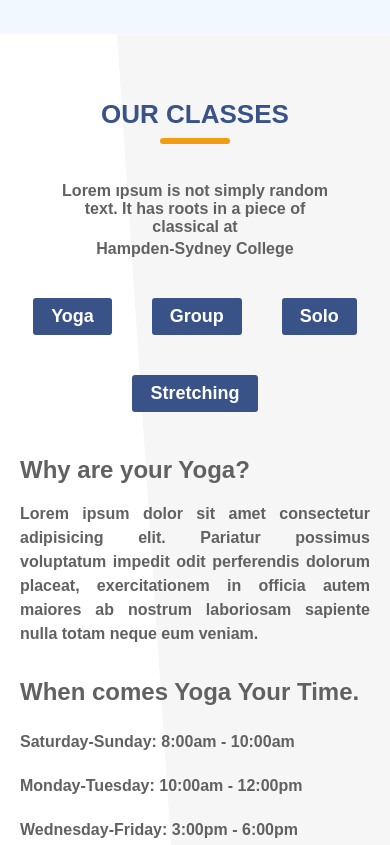
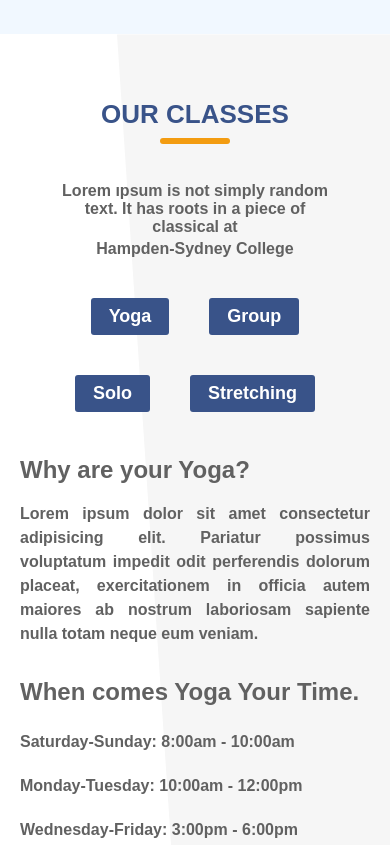
Before and after one commit to rabiademirbag/SportCenter, a plain HTML site: page index.html in a window 390 px wide. Shown: the part 1004-1849 px from the top of the page. Drawn offline with Linux system fonts and the light colour scheme.

Commit message:
first commit

```diff
--- a/style/style.css
+++ b/style/style.css
@@ -112,7 +112,7 @@ section h2::after {
     padding: 0;
     margin: 0;
 }
-/*Home */
+/*Home divinin düzenlenmesi*/
 .home{
     display: flex;
     flex-direction: column;
@@ -833,9 +833,11 @@ del {
 }
 /*responsive tasarım 576px altında çalışacak*/
 @media (max-width: 576px) {
+    /*genel başlıkları küçülttüm*/
     section h2{
         font-size: 26px;
     }
+    /*headerı yeniden boyutlandırıyorum*/
     .header {
     height: 60vh;
     background-size:cover;
@@ -876,12 +878,15 @@ del {
         padding: 0;
         border-radius: 0;
     }
+    /*logoyu küçültüyorum*/
     .logo img{
         width: 90%;
     }
+    /*navbarın paddingi ayarlıyorum*/
     .navbar{
         padding: 0 50px 0 14px;
     }
+    /*Home divi ile ilgil genel düzenlemeler*/
     .home{
         width: 90%;
         margin-left: 0;
@@ -906,6 +911,7 @@ del {
     .home-button{
         padding: 6px 18px;
     }
+    /*Home içerisindeki button ile ilgili düzenlemeler*/
     .home-buttons{
         flex-direction: column;
         align-items: flex-start;
@@ -928,6 +934,7 @@ del {
     .home-box{
         width: 100%;
     }
+    /*classes ile ilgili düzenlemeler*/
     .classes-container{
         display: flex;
         flex-direction: column;
@@ -959,11 +966,12 @@ del {
         font-size: 24px;
     }
     .classes-buttons{
+        display: flex;
         flex-wrap: wrap;
+        justify-content: center;
         gap: 40px;
-        width: 100%;
-        margin-top: 40px;
-        margin-bottom: 40px;
+        width: 80%;
+        margin: 40px 0;
     }
     .classes-buttons button{
         padding: 8px 18px;
@@ -975,6 +983,7 @@ del {
         margin-top: 0;
         width: 100%;
     }
+    /*bmi ile ilgili düzenlemeler*/
     .bmi-calculator{
         flex-direction: column;
         align-items: start;
@@ -1016,6 +1025,7 @@ del {
     .bmi-img{
         width: 100%;
     }
+    /*trainers ile ilgili düzenlemeler*/
     .trainers{
         display: flex;
         flex-direction: column;
@@ -1034,6 +1044,7 @@ del {
         margin-top: 40px;
         gap: 40px;
     }
+    /*purchase ile ilgili düzenlemeler*/
     .purchase{
         display: flex;
         flex-direction: column;
@@ -1046,6 +1057,7 @@ del {
     .trainer-box{
         width: 80%;
     }
+    /*purchase ile ilgili düzenlemeler*/
     .purchase-boxes {
         flex-direction: column;
     }
@@ -1053,6 +1065,7 @@ del {
         flex-direction: column;
         width: 75%;
     }
+    /*review ile ilgili düzenlemeler*/
     .review {
         display: flex;
         flex-direction: column;
@@ -1072,6 +1085,7 @@ del {
     .review-box {
         width: 100%;
     }
+    /*contact ile ilgili düzenlemeler*/
     .contact-div{
         padding: 0 30px;
     }
@@ -1104,6 +1118,7 @@ del {
     .map-div iframe {
         padding: 0 10px;
     }
+    /*footer düzenlemeleri*/
     .footer-top{
         align-items:flex-start;
         justify-content: center;
```
